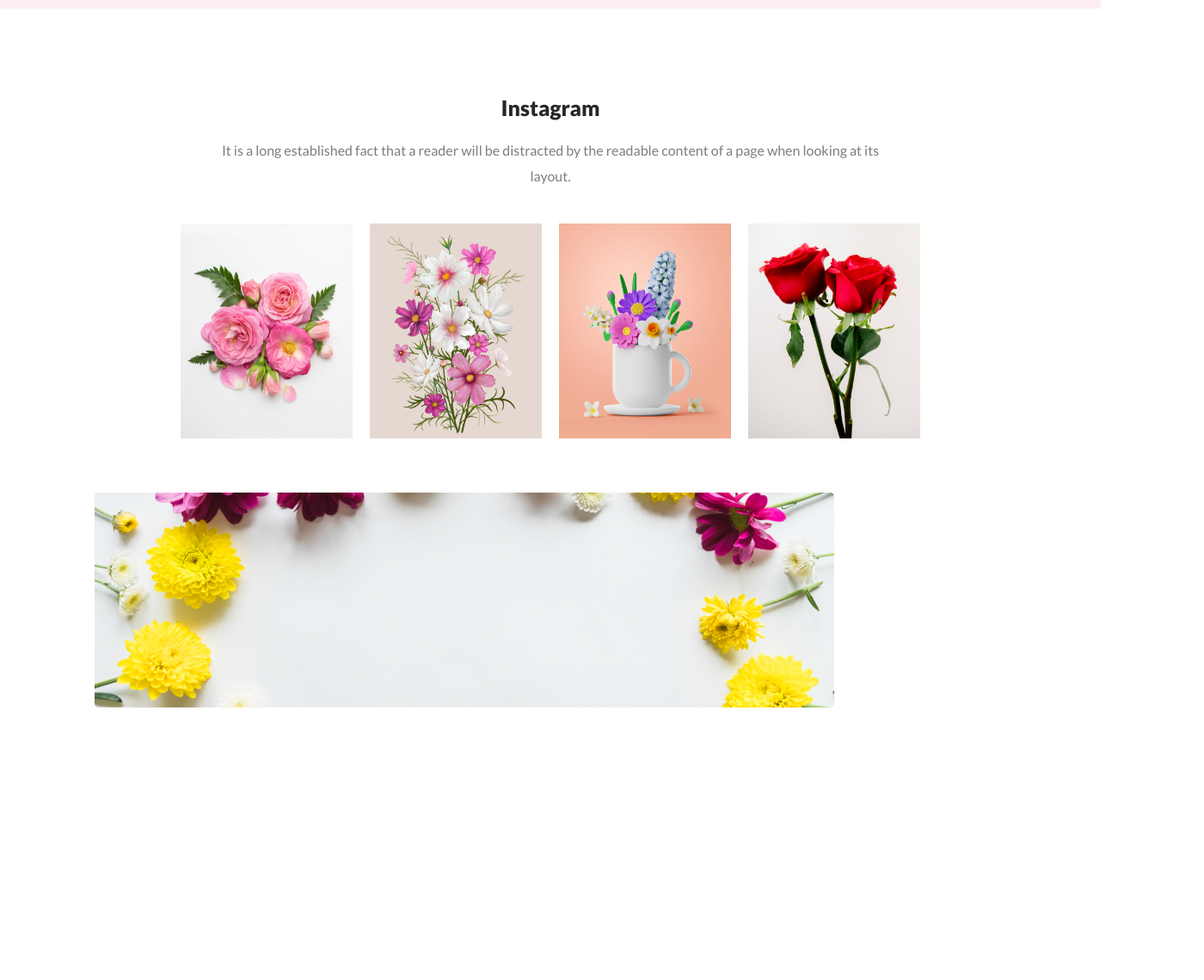
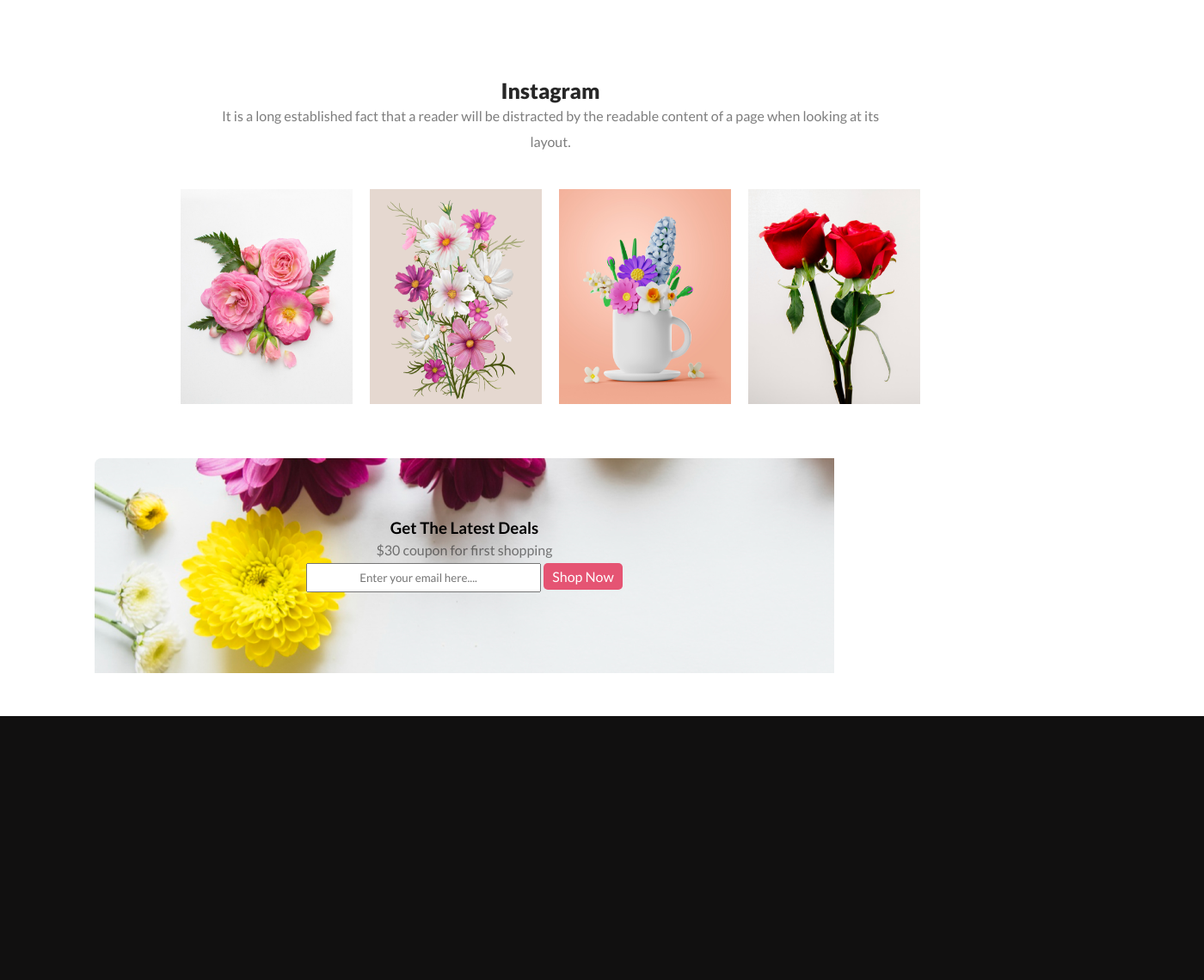
Before and after one commit to DelwarHosssain/1st_asse_flower_shop, a plain HTML site: page index.html in a window 1280 px wide. Shown: the part 2340-3480 px from the top of the page at 86% size, 1400 px wide, since content can reach past the window. Before the commit the page ends 3216 px from the top, so only its background shows below. Drawn offline with Linux system fonts and the light colour scheme.

Commit message:
form_done

```diff
--- a/css/style.css
+++ b/css/style.css
@@ -77,7 +77,7 @@ font-size: medium;
     font-weight: 400;
     line-height: 30px;
     padding:0 250px;
-    margin-top: 20px;
+    margin-top: px;
 }
 .total_flowars{
     display: flex;
@@ -184,11 +184,37 @@ font-size: medium;
     height: 250px;
     margin: 10px;
 }
-
-.form_img{
+.form_section{
+    background-image: url("/Flower\ Asset/Rectangle 9.png");
     width: 860px;
     height: 250px;
     margin:50px 110px;
+}
+.form_main_header{
+    text-align: center;
+    padding-top: 70px;
+}
+#form_email{
+    padding:7px 60px;
+}
+.common_button2{
+    border: none;
+    background-color: #e55473;
+    padding: 6px 10px;
+    border-radius: 5px;
+    color: #fff;
+    font-size: medium;
+}
+/* main  end*/
+/* footer  start*/
+.footer-bg{
+    width: 100%;
+    height: 400px;
+    background: #111010;
+    text-align: center;
+    color: #fff;
+    padding:30px 60px;
 
 }
-/* main  end*/
+
+/* footer  end*/
--- a/index.html
+++ b/index.html
@@ -91,13 +91,21 @@
         </section>
 
         <section class="form_section">
-            <img class="form_img"  src="Flower Asset/Rectangle 9.png" alt="Flower">
-
+            <div class="form_main_header">
+                <h3 class="form_header">Get The Latest Deals</h3>
+                <p class="main_parag">$30 coupon for first shopping</p>
+                <input type="email" placeholder="Enter your email here...." id="form_email">
+                <a href='http://google.com'><button class="common_button2">Shop Now</button></a>
+            </div>
         </section>
     </main>
     <!--main end-->
+
     <footer>
+        <section class="footer-bg">
 
+
+        </section>
     </footer>
 </body>
 </html>
```
